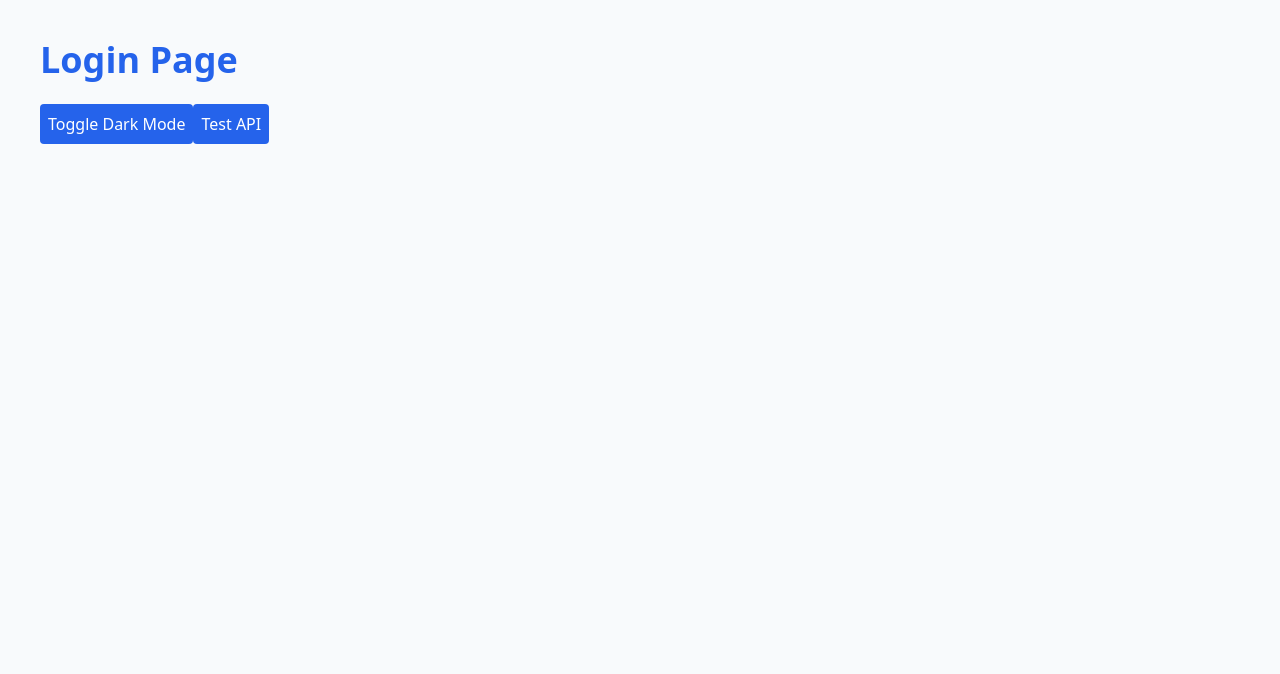
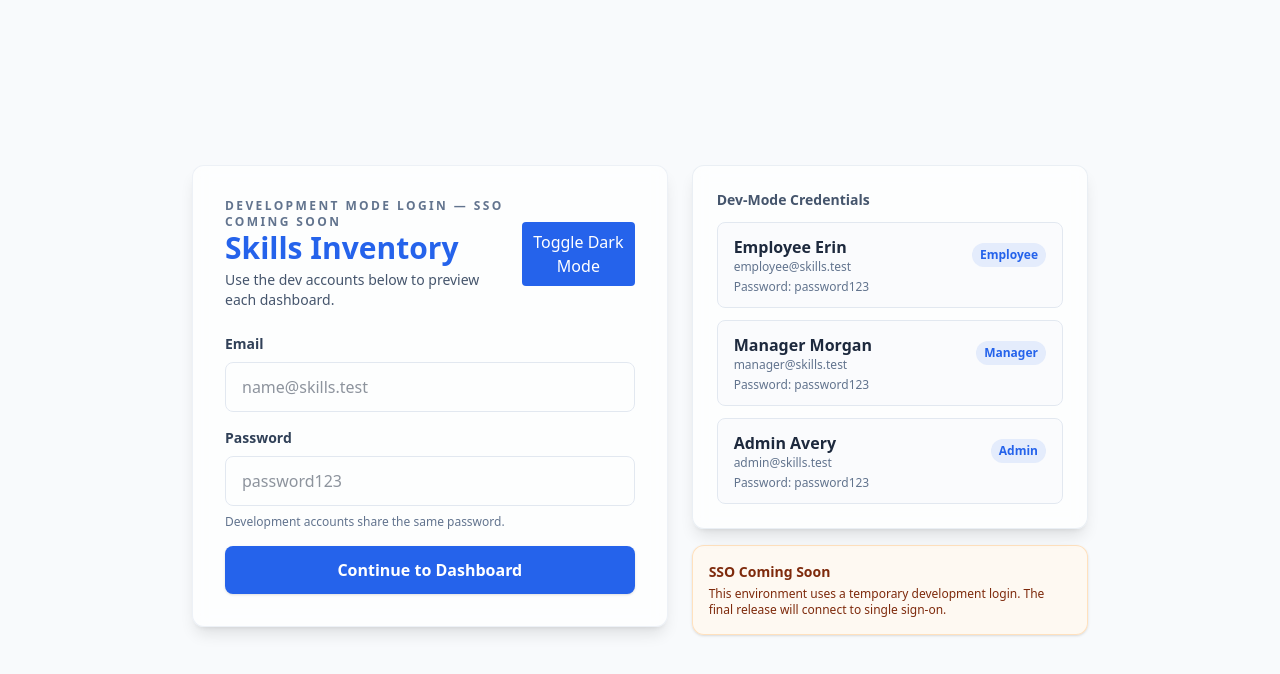
Before and after one commit to Cameron-Gai/SkillsInventoryManagement, a React app in the folder frontend/: page /login in a window 1280 px wide. Shown: the top 674 px of the page. Built offline with nearby package versions, Linux system fonts and the light colour scheme; the HTML template or start-up script is replaced by a standard one.

Commit message:
Implement dummy role-based dashboard routing

```diff
--- a/frontend/src/pages/Login.jsx
+++ b/frontend/src/pages/Login.jsx
@@ -1,38 +1,141 @@
 // Login.jsx
-// Placeholder login page for routing validation.
-// Will later include login form and authentication logic.
+// Development-only login screen for role-based routing.
 
-import DarkToggle from "@/components/DarkToggle";
-import authApi from "@/api/authApi";
-
-async function testApi() {
-  try {
-    const res = await authApi.verify();
-    console.log("API WORKING:", res.data);
-  } catch (err) {
-    console.error("ERROR:", err);
-  }
-}
+import { useEffect, useMemo, useState } from 'react'
+import { useNavigate } from 'react-router-dom'
+import DarkToggle from '@/components/DarkToggle'
+import {
+  authenticateDevUser,
+  devUsers,
+  getDashboardPathForRole,
+  getStoredUser,
+  storeUser,
+} from '@/utils/auth'
 
 export default function Login() {
+  const navigate = useNavigate()
+  const [email, setEmail] = useState('')
+  const [password, setPassword] = useState('')
+  const [error, setError] = useState('')
+
+  const defaultPasswordHint = useMemo(() => devUsers[0]?.password ?? '', [])
+
+  useEffect(() => {
+    const existingUser = getStoredUser()
+    if (existingUser) {
+      navigate(getDashboardPathForRole(existingUser.role), { replace: true })
+    }
+  }, [navigate])
+
+  function handleSubmit(event) {
+    event.preventDefault()
+    setError('')
+
+    const user = authenticateDevUser(email.trim(), password)
+
+    if (!user) {
+      setError('Invalid development credentials. Use one of the accounts below.')
+      return
+    }
+
+    storeUser(user)
+    navigate(getDashboardPathForRole(user.role), { replace: true })
+  }
+
+  function handleQuickFill(user) {
+    setEmail(user.email)
+    setPassword(user.password)
+    setError('')
+  }
+
   return (
-    <div className="p-10 space-y-6">
+    <div className="min-h-screen flex items-center justify-center px-6 py-12 bg-[var(--background)] text-[var(--text-color)]">
+      <div className="w-full max-w-4xl grid gap-6 lg:grid-cols-[1.2fr_1fr] items-start">
+        <section className="rounded-xl bg-white/70 dark:bg-slate-900/50 shadow-lg border border-slate-200/60 dark:border-slate-700/60 p-8 space-y-6 backdrop-blur">
+          <div className="flex items-center justify-between gap-4">
+            <div>
+              <p className="text-xs uppercase tracking-[0.2em] text-slate-500 dark:text-slate-400 font-semibold">
+                Development Mode Login — SSO Coming Soon
+              </p>
+              <h1 className="text-3xl font-bold text-[color:var(--color-primary)]">Skills Inventory</h1>
+              <p className="text-sm text-slate-600 dark:text-slate-300 mt-1">Use the dev accounts below to preview each dashboard.</p>
+            </div>
+            <DarkToggle />
+          </div>
 
-      <h1 className="text-[color:var(--color-primary)] text-4xl font-bold">
-        Login Page
-      </h1>
+          <form className="space-y-4" onSubmit={handleSubmit}>
+            <div className="space-y-2">
+              <label className="block text-sm font-semibold text-slate-700 dark:text-slate-200">Email</label>
+              <input
+                type="email"
+                value={email}
+                onChange={(event) => setEmail(event.target.value)}
+                placeholder="name@skills.test"
+                className="w-full rounded-lg border border-slate-200 dark:border-slate-700 bg-transparent px-4 py-3 focus:outline-none focus:ring-2 focus:ring-[color:var(--color-primary)]"
+                required
+              />
+            </div>
 
-      {/* Dark mode toggle button */}
-      <DarkToggle />
+            <div className="space-y-2">
+              <label className="block text-sm font-semibold text-slate-700 dark:text-slate-200">Password</label>
+              <input
+                type="password"
+                value={password}
+                onChange={(event) => setPassword(event.target.value)}
+                placeholder={defaultPasswordHint}
+                className="w-full rounded-lg border border-slate-200 dark:border-slate-700 bg-transparent px-4 py-3 focus:outline-none focus:ring-2 focus:ring-[color:var(--color-primary)]"
+                required
+              />
+              <p className="text-xs text-slate-500 dark:text-slate-400">Development accounts share the same password.</p>
+            </div>
 
-	<button
-	  onClick={testApi}
-	  className="p-2 bg-[var(--color-primary)] text-white rounded"
-	>
-	  Test API
-	</button>
+            {error && (
+              <div className="rounded-lg border border-red-200 bg-red-50 px-4 py-3 text-sm text-red-700 dark:border-red-800 dark:bg-red-950/50 dark:text-red-200">
+                {error}
+              </div>
+            )}
 
+            <button
+              type="submit"
+              className="w-full py-3 rounded-lg bg-[color:var(--color-primary)] text-white font-semibold shadow hover:bg-[color:var(--color-primary-light)] transition"
+            >
+              Continue to Dashboard
+            </button>
+          </form>
+        </section>
 
+        <aside className="space-y-4">
+          <div className="rounded-xl border border-slate-200/70 dark:border-slate-700/60 bg-white/70 dark:bg-slate-900/50 shadow-lg backdrop-blur p-6">
+            <p className="text-sm font-semibold text-slate-600 dark:text-slate-200 mb-3">Dev-Mode Credentials</p>
+            <div className="space-y-3">
+              {devUsers.map((user) => (
+                <button
+                  key={user.email}
+                  type="button"
+                  onClick={() => handleQuickFill(user)}
+                  className="w-full text-left rounded-lg border border-slate-200 dark:border-slate-700 px-4 py-3 bg-slate-50/70 dark:bg-slate-800/60 hover:border-[color:var(--color-primary)] transition"
+                >
+                  <div className="flex items-center justify-between gap-2">
+                    <div>
+                      <p className="font-semibold text-slate-800 dark:text-slate-100">{user.name}</p>
+                      <p className="text-xs text-slate-500 dark:text-slate-400">{user.email}</p>
+                    </div>
+                    <span className="text-xs px-2 py-1 rounded-full bg-[color:var(--color-primary)]/10 text-[color:var(--color-primary)] font-semibold capitalize">
+                      {user.role}
+                    </span>
+                  </div>
+                  <p className="text-xs text-slate-500 dark:text-slate-400 mt-1">Password: {user.password}</p>
+                </button>
+              ))}
+            </div>
+          </div>
+
+          <div className="rounded-xl border border-orange-200/70 dark:border-orange-800/60 bg-orange-50/70 dark:bg-orange-950/30 shadow p-4 text-sm text-orange-900 dark:text-orange-200">
+            <p className="font-semibold">SSO Coming Soon</p>
+            <p className="mt-1 text-xs">This environment uses a temporary development login. The final release will connect to single sign-on.</p>
+          </div>
+        </aside>
+      </div>
     </div>
-  );
+  )
 }
--- a/frontend/src/routes/AppRouter.jsx
+++ b/frontend/src/routes/AppRouter.jsx
@@ -2,8 +2,9 @@
 // This file defines all the routes in the frontend.
 // It connects URLs ("/login", "/dashboard", etc.) to React components.
 
-import { BrowserRouter, Routes, Route } from 'react-router-dom'
+import { BrowserRouter, Routes, Route, Navigate } from 'react-router-dom'
 import ProtectedRoute from './ProtectedRoute'
+import { getDashboardPathForRole, getStoredUser } from '@/utils/auth'
 
 // Pages
 import Login from '@/pages/Login'
@@ -11,6 +12,16 @@ import Dashboard from '@/pages/Dashboard'
 import Profile from '@/pages/Profile'
 import Team from '@/pages/Team'
 import Admin from '@/pages/Admin'
+
+function HomeRedirect() {
+  const user = getStoredUser()
+
+  if (!user) {
+    return <Navigate to="/login" replace />
+  }
+
+  return <Navigate to={getDashboardPathForRole(user.role)} replace />
+}
 
 export default function AppRouter() {
   return (
@@ -41,7 +52,7 @@ export default function AppRouter() {
         <Route
           path="/team"
           element={
-            <ProtectedRoute>
+            <ProtectedRoute role="manager">
               <Team />
             </ProtectedRoute>
           }
@@ -58,7 +69,8 @@ export default function AppRouter() {
         />
 
         {/* Default route */}
-        <Route path="*" element={<Login />} />
+        <Route path="/" element={<HomeRedirect />} />
+        <Route path="*" element={<Navigate to="/" replace />} />
       </Routes>
     </BrowserRouter>
   )
--- a/frontend/src/routes/ProtectedRoute.jsx
+++ b/frontend/src/routes/ProtectedRoute.jsx
@@ -5,22 +5,18 @@
 //  - If the user has the correct role (employee/manager/admin)
 
 import { Navigate } from 'react-router-dom'
-
-// TODO: replace with real auth logic
-const isAuthenticated = true
-const userRole = 'employee'
+import { getStoredUser, getDashboardPathForRole } from '@/utils/auth'
 
 export default function ProtectedRoute({ children, role }) {
-  // If not logged in, send them to the login page
-  if (!isAuthenticated) {
+  const user = getStoredUser()
+
+  if (!user) {
     return <Navigate to="/login" replace />
   }
 
-  // If a role is required but user does not match, redirect
-  if (role && role !== userRole) {
-    return <Navigate to="/dashboard" replace />
+  if (role && role !== user.role) {
+    return <Navigate to={getDashboardPathForRole(user.role)} replace />
   }
 
-  // User is allowed → render the page
   return children
 }
--- /dev/null
+++ b/frontend/src/utils/auth.js
@@ -0,0 +1,65 @@
+const STORAGE_KEY = 'sim_user'
+
+export const devUsers = [
+  {
+    email: 'employee@skills.test',
+    password: 'password123',
+    role: 'employee',
+    name: 'Employee Erin',
+  },
+  {
+    email: 'manager@skills.test',
+    password: 'password123',
+    role: 'manager',
+    name: 'Manager Morgan',
+  },
+  {
+    email: 'admin@skills.test',
+    password: 'password123',
+    role: 'admin',
+    name: 'Admin Avery',
+  },
+]
+
+export function authenticateDevUser(email, password) {
+  const match = devUsers.find(
+    (user) => user.email.toLowerCase() === email.toLowerCase() && user.password === password,
+  )
+
+  if (!match) return null
+
+  const { password: _password, ...safeUser } = match
+  return safeUser
+}
+
+export function storeUser(user) {
+  localStorage.setItem(STORAGE_KEY, JSON.stringify(user))
+}
+
+export function getStoredUser() {
+  const raw = localStorage.getItem(STORAGE_KEY)
+  if (!raw) return null
+
+  try {
+    return JSON.parse(raw)
+  } catch (error) {
+    localStorage.removeItem(STORAGE_KEY)
+    return null
+  }
+}
+
+export function clearStoredUser() {
+  localStorage.removeItem(STORAGE_KEY)
+}
+
+export function getDashboardPathForRole(role) {
+  switch (role) {
+    case 'manager':
+      return '/team'
+    case 'admin':
+      return '/admin'
+    case 'employee':
+    default:
+      return '/dashboard'
+  }
+}
```
Also changed, not shown: frontend/src/components/DarkToggle.jsx (renamed from frontend/src/components/darkToggle.jsx).
